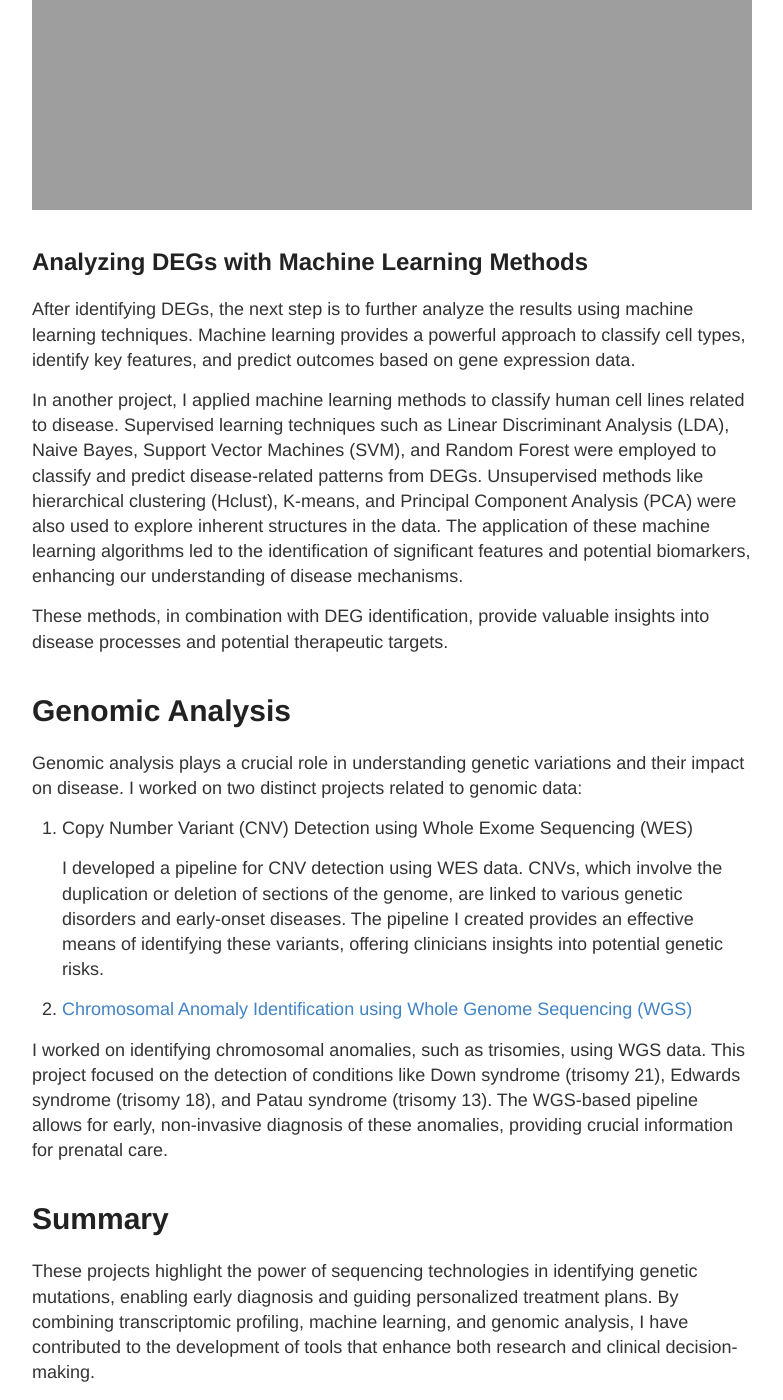
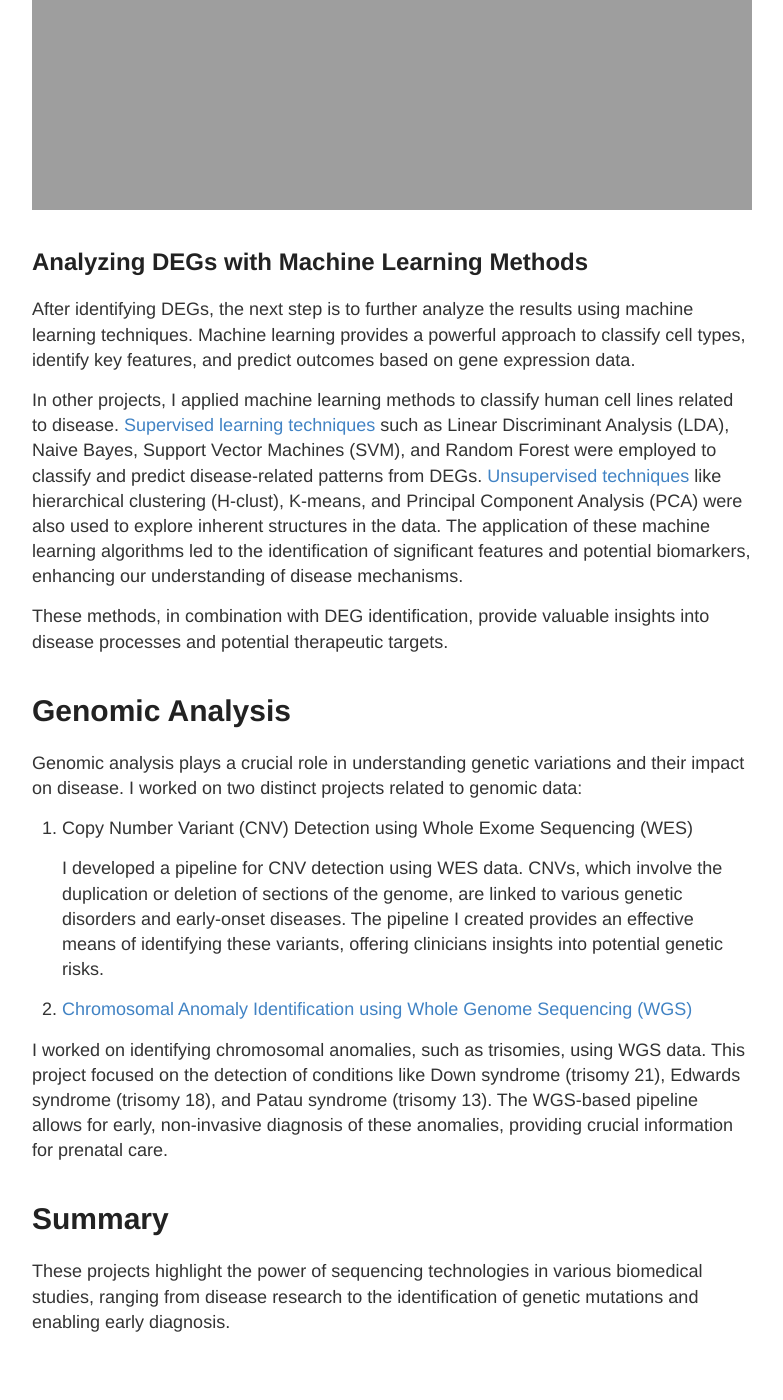
Before and after one commit to vanngocthuyla/vanngocthuyla.github.io, a Jekyll site: the page built from posts/omics/omics_intro.md, in a window 1280 px wide and 1400 px high, scrolled down 1570 px. Shown: the whole window, without its empty margins (248-1031 px from the left). Built offline with Jekyll 4.4.1, drawn with Linux system fonts in a browser that asks for light colours; our own code applies the rules of GitHub Pages for plain Markdown files; after the commit the page ends 2920 px from its top, so only the background shows below that.

Commit message:
Update omics_intro.md

```diff
--- a/posts/omics/omics_intro.md
+++ b/posts/omics/omics_intro.md
@@ -16,7 +16,7 @@ Functional annotation then helps elucidate the molecular functions, biological p
 
 After identifying DEGs, the next step is to further analyze the results using machine learning techniques. Machine learning provides a powerful approach to classify cell types, identify key features, and predict outcomes based on gene expression data.
 
-In another project, I applied machine learning methods to classify human cell lines related to disease. Supervised learning techniques such as Linear Discriminant Analysis (LDA), Naive Bayes, Support Vector Machines (SVM), and Random Forest were employed to classify and predict disease-related patterns from DEGs. Unsupervised methods like hierarchical clustering (Hclust), K-means, and Principal Component Analysis (PCA) were also used to explore inherent structures in the data. The application of these machine learning algorithms led to the identification of significant features and potential biomarkers, enhancing our understanding of disease mechanisms.
+In other projects, I applied machine learning methods to classify human cell lines related to disease. [Supervised learning techniques](https://vanngocthuyla.github.io/posts/ML/supervised/) such as Linear Discriminant Analysis (LDA), Naive Bayes, Support Vector Machines (SVM), and Random Forest were employed to classify and predict disease-related patterns from DEGs. [Unsupervised techniques](https://vanngocthuyla.github.io/posts/ML/unsupervised/) like hierarchical clustering (H-clust), K-means, and Principal Component Analysis (PCA) were also used to explore inherent structures in the data. The application of these machine learning algorithms led to the identification of significant features and potential biomarkers, enhancing our understanding of disease mechanisms.
 
 These methods, in combination with DEG identification, provide valuable insights into disease processes and potential therapeutic targets.
 
@@ -34,4 +34,4 @@ I worked on identifying chromosomal anomalies, such as trisomies, using WGS data
 
 # Summary
 
-These projects highlight the power of sequencing technologies in identifying genetic mutations, enabling early diagnosis and guiding personalized treatment plans. By combining transcriptomic profiling, machine learning, and genomic analysis, I have contributed to the development of tools that enhance both research and clinical decision-making.
+These projects highlight the power of sequencing technologies in various biomedical studies, ranging from disease research to the identification of genetic mutations and enabling early diagnosis.
```
